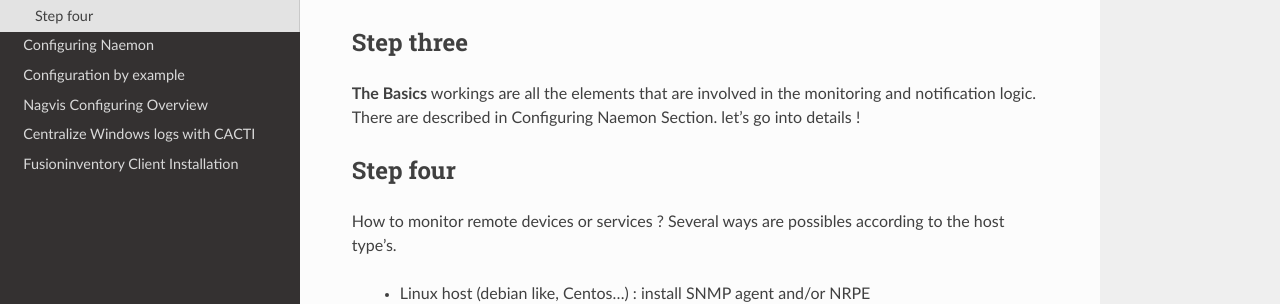
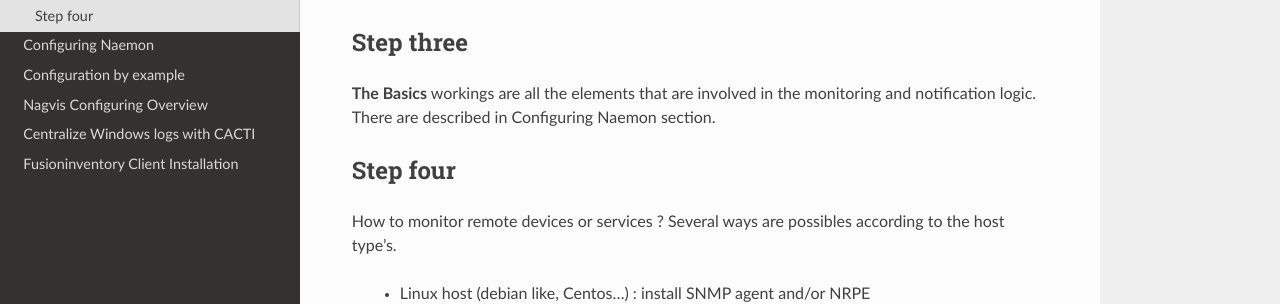
Before and after one commit to mgadi/naemonbox, a Sphinx documentation site: the page built from docs/source/03_user_guide/index.rst, in a window 1280 px wide and 900 px high, scrolled down 1164 px. Shown: the part 309-613 px from the top of the window. Built offline with Sphinx 7.4.7 and the Read the Docs theme 2.0.0, drawn with Linux system fonts in a browser that asks for light colours; pages that are not in the unit, such as notebooks, are missing from menus.

Commit message:
Update index.rst

```diff
--- a/docs/source/03_user_guide/index.rst
+++ b/docs/source/03_user_guide/index.rst
@@ -46,7 +46,7 @@
 Step three
 =========
 
-**The Basics** workings are all the elements that are involved in the monitoring and notification logic. There are described in  :ref:`Configuring Naemon <04_Configuring_NaemonBox/index>` Section. let's go into details !
+**The Basics** workings are all the elements that are involved in the monitoring and notification logic. There are described in  :ref:`Configuring Naemon <04_Configuring_NaemonBox/index>` section.
 
 Step four
 =========
```
